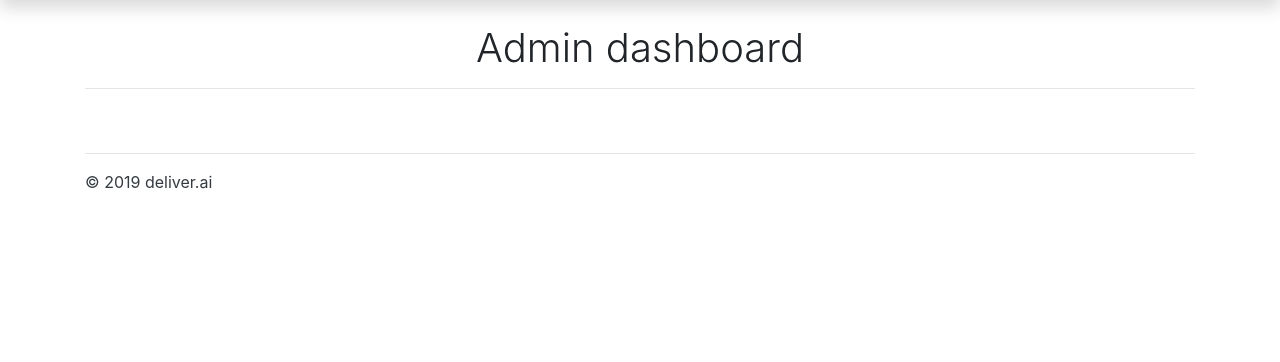
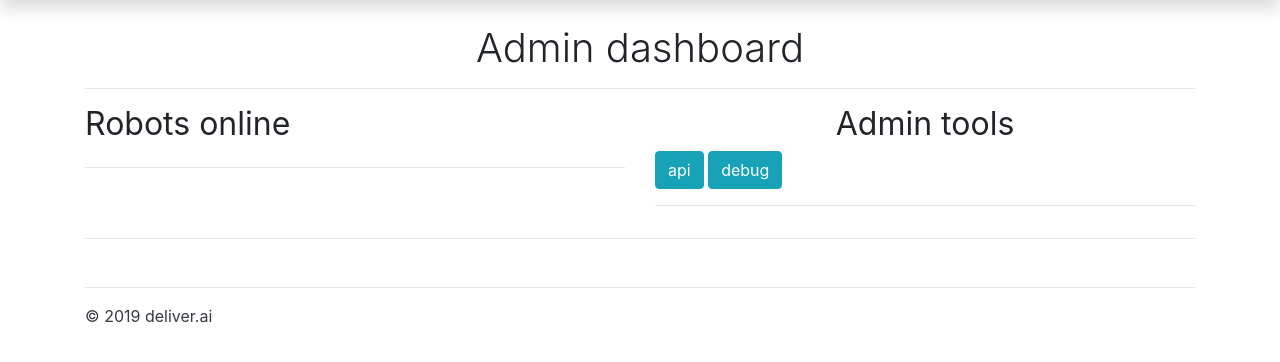
Before and after one commit to JMaio/deliver.ai, a Python web app: template flask_app/templates/admin.html in a window 1280 px wide. Shown: the part 56-418 px from the top of the page. Run offline with Jinja, Linux system fonts and the light colour scheme; the template is opened without the code that fills it, so the values that code supplies are empty.

Commit message:
improve admin page

```diff
--- a/flask_app/static/css/style.css
+++ b/flask_app/static/css/style.css
@@ -12,6 +12,27 @@
     text-overflow: ellipsis;
     white-space: nowrap;
     overflow: hidden;
+}
+
+@keyframes blink {
+    50% {
+        opacity: 0.3;
+    }
+}
+
+.robot-status-light {
+    width: 20px;
+    height: 20px;
+    border-radius: 50%;
+    animation: blink 3s cubic-bezier(0, 0, 0.1, 1) 0s infinite;
+}
+
+.robot-status-light.connected {
+    background-color: #28a745;
+}
+
+.robot-status-light.disconnected {
+    background-color: #dc3545;
 }
 
 .btn-upper {
--- a/flask_app/templates/admin.html
+++ b/flask_app/templates/admin.html
@@ -1,25 +1,34 @@
 {% extends "base.html" %}
 
 {% block content %}
-<h1 class="mb-3 text-center" style="font-weight: 300">Admin dashboard</h1>
-<hr>
-<div class="row justify-content-center">
-    {% for bot in bots %}
-    <div class="col-12 col-sm-6 col-lg-3">
-        <div class="card border-light mb-3 shadow-hover text-decoration-none text-center">
-            <div class="card-body">
-                <div class="card-title">
-                    <p class="mb-0 card-name">{{ bot.name }}</p>
-                    <code class="text-info">{{ bot.uid }}</code>
-                </div>
+    <h1 class="mb-3 text-center" style="font-weight: 300">Admin dashboard</h1>
+    <hr>
+    <div class="row">
+        <div class="col-12 col-lg-6">
+            <h2 class="font-weight-normal">Robots online</h2>
+            <div class="row justify-content-start">
+                {% for _, bot in bots.items() %}
+                    <div class="col-12 col-sm-6">
+                        {% include 'components/bot_card.html' %}
+                    </div>
+                {% endfor %}
+            </div>
+            <hr>
+        </div>
+        <div class="col-12 col-lg-6">
+            <h2 class="text-center font-weight-normal">Admin tools</h2>
+            <div>
+                {% for f, url in [
+                    ('api', 'api_help'),
+                    ('debug', 'debug_mode'),
+                ] %}
+                    <a class="btn btn-info" href="{{ url_for(url) }}">{{ f }}</a>
+                {% endfor %}
 
-                <div class="progress" style="height: 4px;">
-                    <div class="progress-bar" role="progressbar" style="width: {{ bot.battery }}%;" aria-valuenow="25"
-                        aria-valuemin="0" aria-valuemax="100"></div>
-                </div>
             </div>
+            <hr>
         </div>
     </div>
-    {% endfor %}
-</div>
+    <hr>
+
 {% endblock %}
```
Also changed, not shown: flask_app/app.py (+11 -9 lines), flask_app/deliverai_utils.py (+10 -4 lines), flask_app/templates/components/bot_card.html (added, +29 -0 lines).
